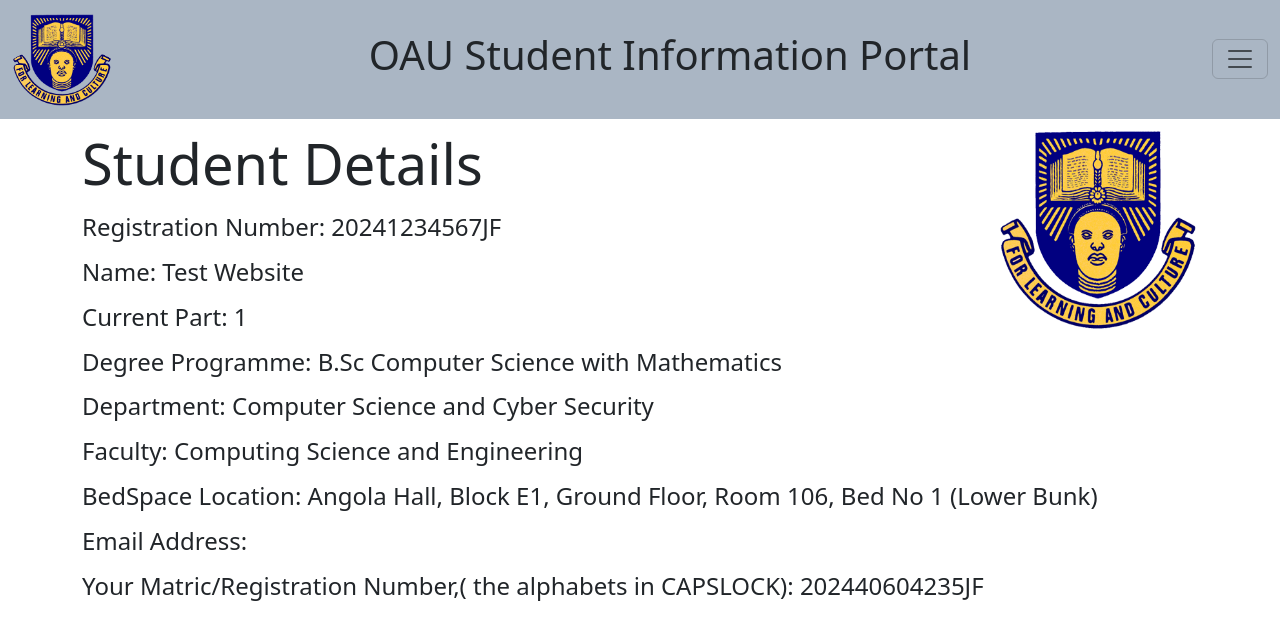
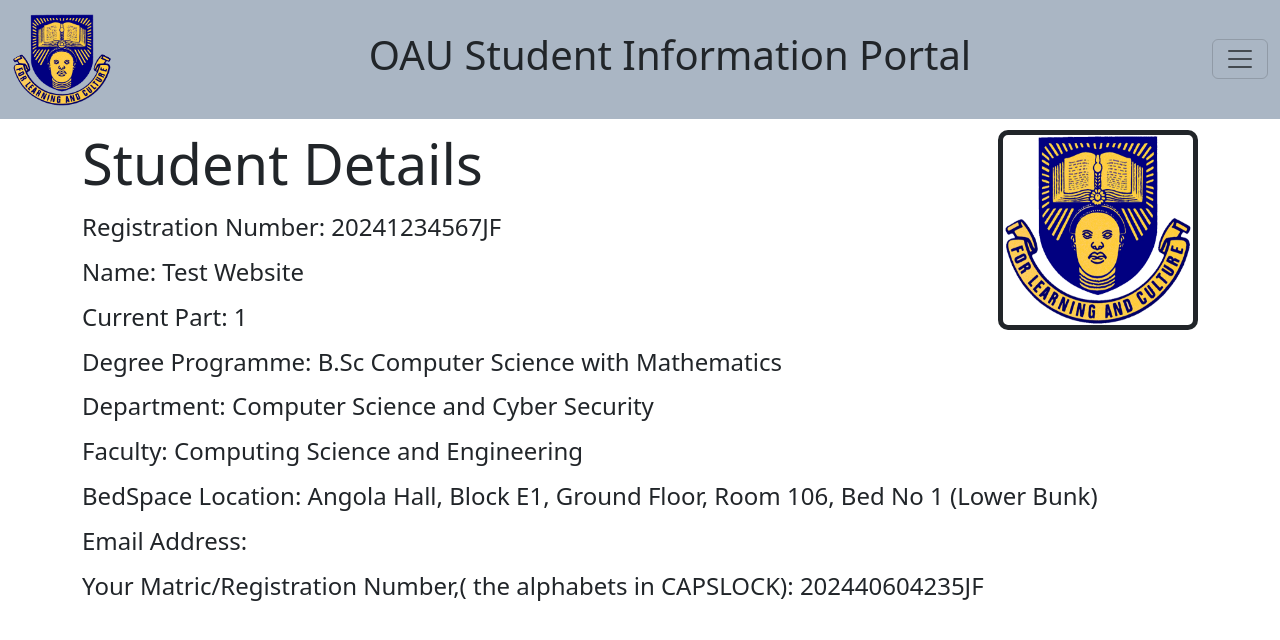
Before and after one commit to Ayomide-Philip/oau-portal, a React (Create React App) app: page / in a window 1280 px wide. Shown: the top 640 px of the page. Built offline with nearby package versions, Linux system fonts and the light colour scheme.

Commit message:
Refactor profile picture styling in CSS for improved layout consistency

```diff
--- a/public/style/style.css
+++ b/public/style/style.css
@@ -138,7 +138,7 @@
     align-items: end;
 }
 
-div.profile-body>div.profile-picture>img {
+.profile-picture {
     border: 5px solid;
     border-radius: 10px;
 }
```
